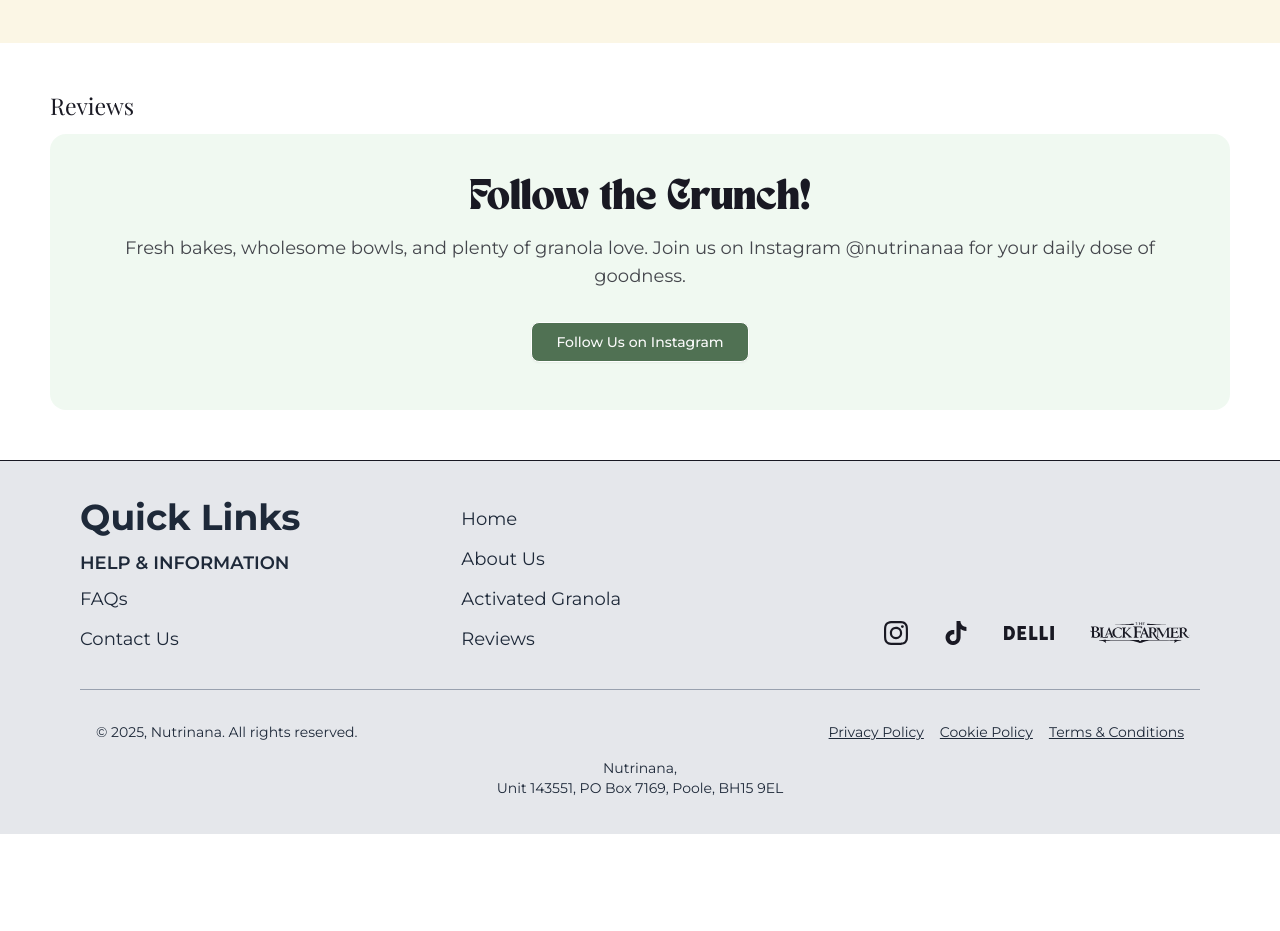
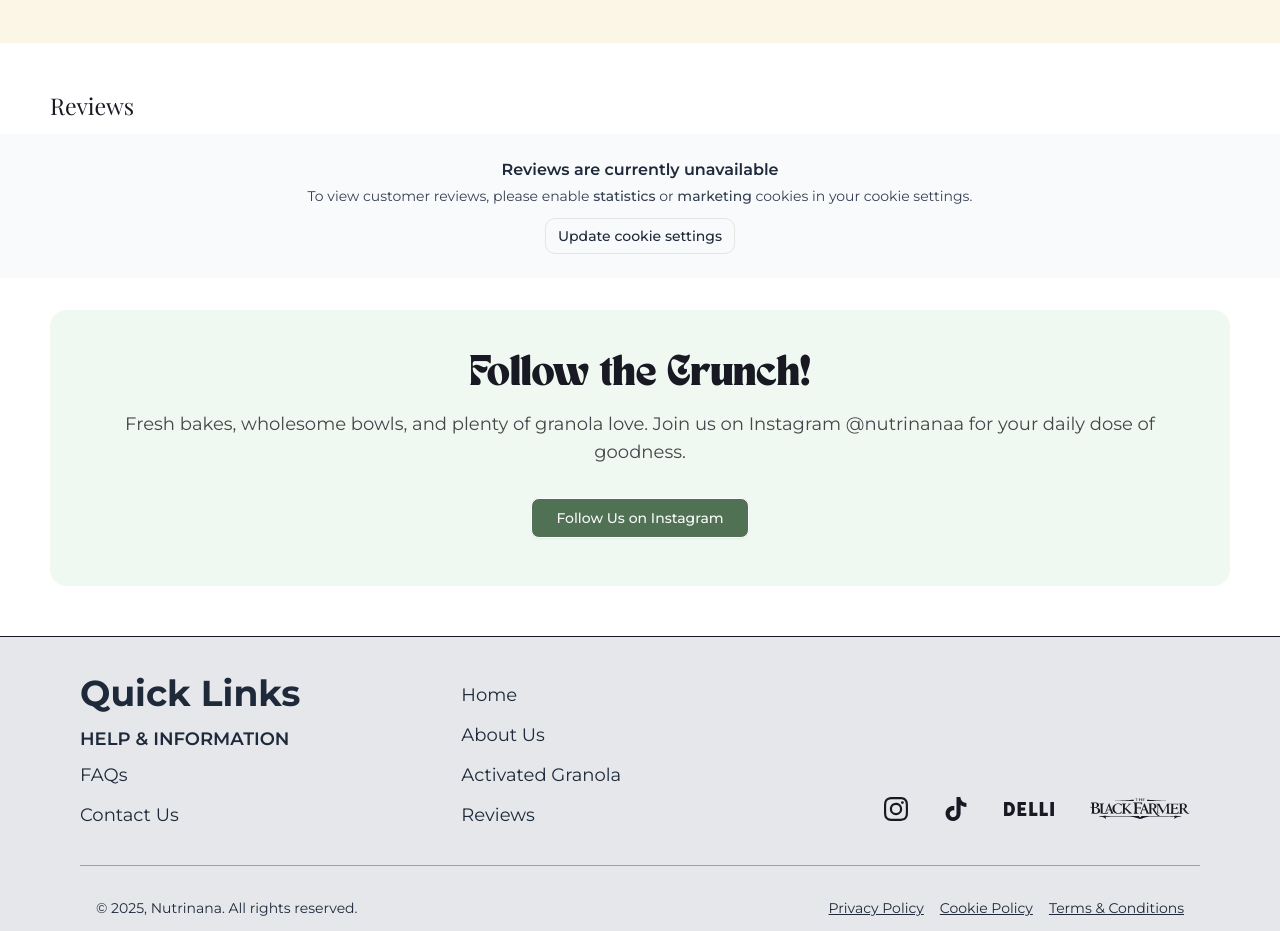
Before and after one commit to nutrinana/nutrinana-website, a Next.js app: page /activated-granola in a window 1280 px wide. Shown: the part 1320-2251 px from the top of the page. Before the commit the page ends 2154 px from the top, so only its background shows below. Built offline with nearby package versions, Linux system fonts and the light colour scheme; no server answers.

Commit message:
feat: NAG-78 add no consent placeholder

```diff
--- a/src/components/YotpoReviewWidget.jsx
+++ b/src/components/YotpoReviewWidget.jsx
@@ -1,6 +1,9 @@
 "use client";
 
 import { useEffect } from "react";
+
+import { Button } from "@/components/ui/button";
+import { useCookieConsentStatus } from "@/hooks/useCookieConsentStatus";
 
 /**
  * YotpoReviewWidget component for displaying Yotpo reviews.
@@ -29,6 +32,9 @@ export default function YotpoReviewWidget({
     currency = "GBP",
     description,
 }) {
+    const { consent, reopenBanner } = useCookieConsentStatus();
+
+    const hasConsent = consent?.statistics === true || consent?.marketing === true;
     // Check if the Yotpo script is already loaded
     useEffect(() => {
         const timer = setTimeout(() => {
@@ -40,7 +46,38 @@ export default function YotpoReviewWidget({
 
         // Cleanup function to clear the timeout if the component unmounts before the timer completes
         return () => clearTimeout(timer);
-    }, [productId]);
+    }, [hasConsent, productId]);
+
+    // If no consent for stats/marketing: show placeholder instead of widget
+    if (!hasConsent) {
+        return (
+            <div
+                className="not-prose w-full rounded-xl bg-gray-50 px-4 py-6 text-center text-gray-800"
+                style={{
+                    width: "110vw",
+                    marginLeft: "calc(-55vw + 50%)",
+                    marginTop: 0,
+                    marginBottom: "2rem",
+                }}
+            >
+                <p className="font-semibold">Reviews are currently unavailable</p>
+                <p className="mt-1 text-sm text-gray-700">
+                    To view customer reviews, please enable{" "}
+                    <span className="font-medium">statistics</span> or{" "}
+                    <span className="font-medium">marketing</span> cookies in your cookie settings.
+                </p>
+
+                <Button
+                    type="button"
+                    variant="unstyled"
+                    onClick={reopenBanner}
+                    className="mt-3 rounded-lg border px-3 py-2 text-sm hover:bg-gray-100"
+                >
+                    Update cookie settings
+                </Button>
+            </div>
+        );
+    }
 
     return (
         // Yotpo widget instance for displaying reviews
--- a/src/components/YotpoSEOProductWidget.jsx
+++ b/src/components/YotpoSEOProductWidget.jsx
@@ -1,6 +1,9 @@
 "use client";
 
 import { useEffect } from "react";
+
+import { Button } from "@/components/ui/button";
+import { useCookieConsentStatus } from "@/hooks/useCookieConsentStatus";
 
 /**
  * Yotpo SEO Product Widget component for displaying Yotpo reviews.
@@ -12,6 +15,10 @@ import { useEffect } from "react";
  * @returns {JSX.Element} The rendered YotpoSEOProductWidget component.
  */
 export default function YotpoSEOProductWidget() {
+    const { consent, reopenBanner } = useCookieConsentStatus();
+
+    const hasConsent = consent?.statistics === true || consent?.marketing === true;
+
     useEffect(() => {
         const timer = setTimeout(() => {
             if (typeof window !== "undefined" && window.yotpoWidgetsContainer?.initWidgets) {
@@ -20,7 +27,38 @@ export default function YotpoSEOProductWidget() {
         }, 300);
 
         return () => clearTimeout(timer);
-    }, []);
+    }, [hasConsent]);
+
+    // If no consent for stats/marketing: show placeholder instead of widget
+    if (!hasConsent) {
+        return (
+            <div
+                className="not-prose w-full rounded-xl bg-gray-50 px-4 py-6 text-center text-gray-800"
+                style={{
+                    width: "110vw",
+                    marginLeft: "calc(-55vw + 50%)",
+                    marginTop: 0,
+                    marginBottom: "2rem",
+                }}
+            >
+                <p className="font-semibold">Reviews are currently unavailable</p>
+                <p className="mt-1 text-sm text-gray-700">
+                    To view customer reviews, please enable{" "}
+                    <span className="font-medium">statistics</span> or{" "}
+                    <span className="font-medium">marketing</span> cookies in your cookie settings.
+                </p>
+
+                <Button
+                    type="button"
+                    variant="unstyled"
+                    onClick={reopenBanner}
+                    className="mt-3 rounded-lg border px-3 py-2 text-sm hover:bg-gray-100"
+                >
+                    Update cookie settings
+                </Button>
+            </div>
+        );
+    }
 
     return (
         <div
```
